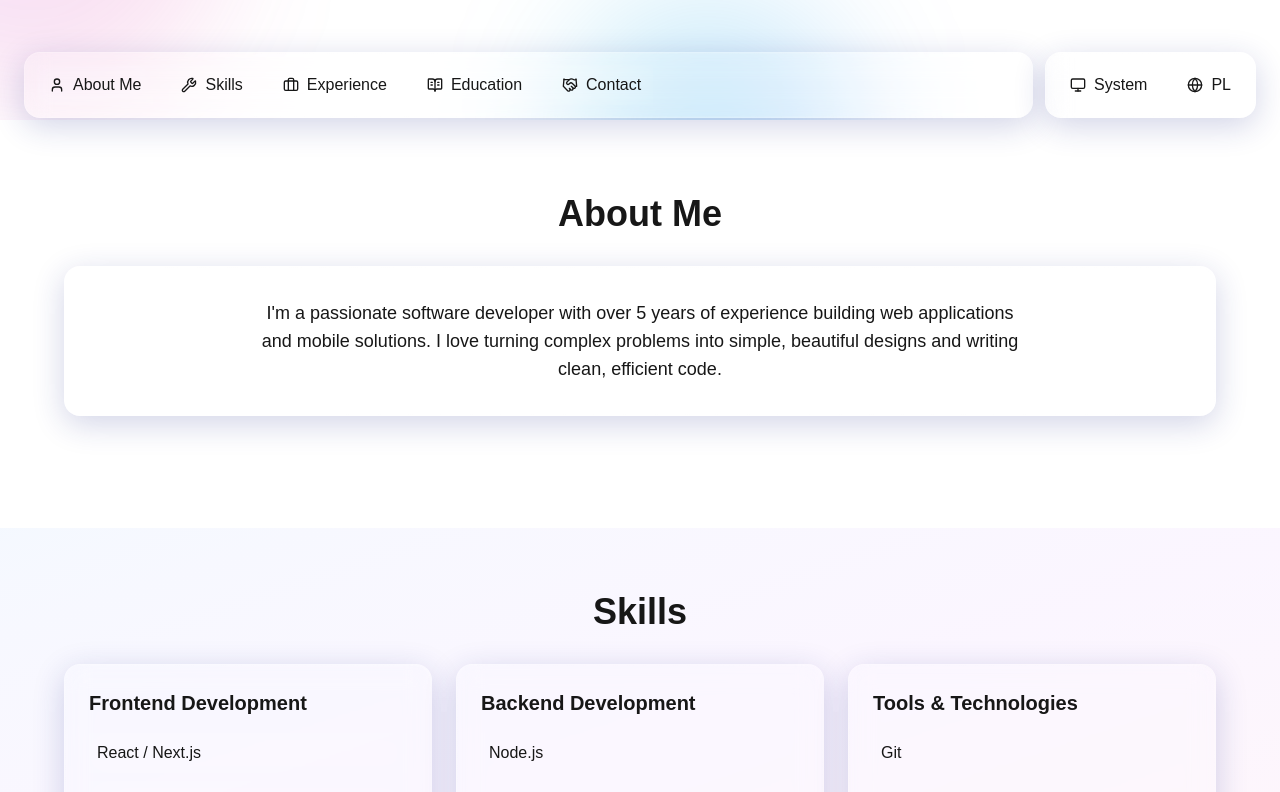
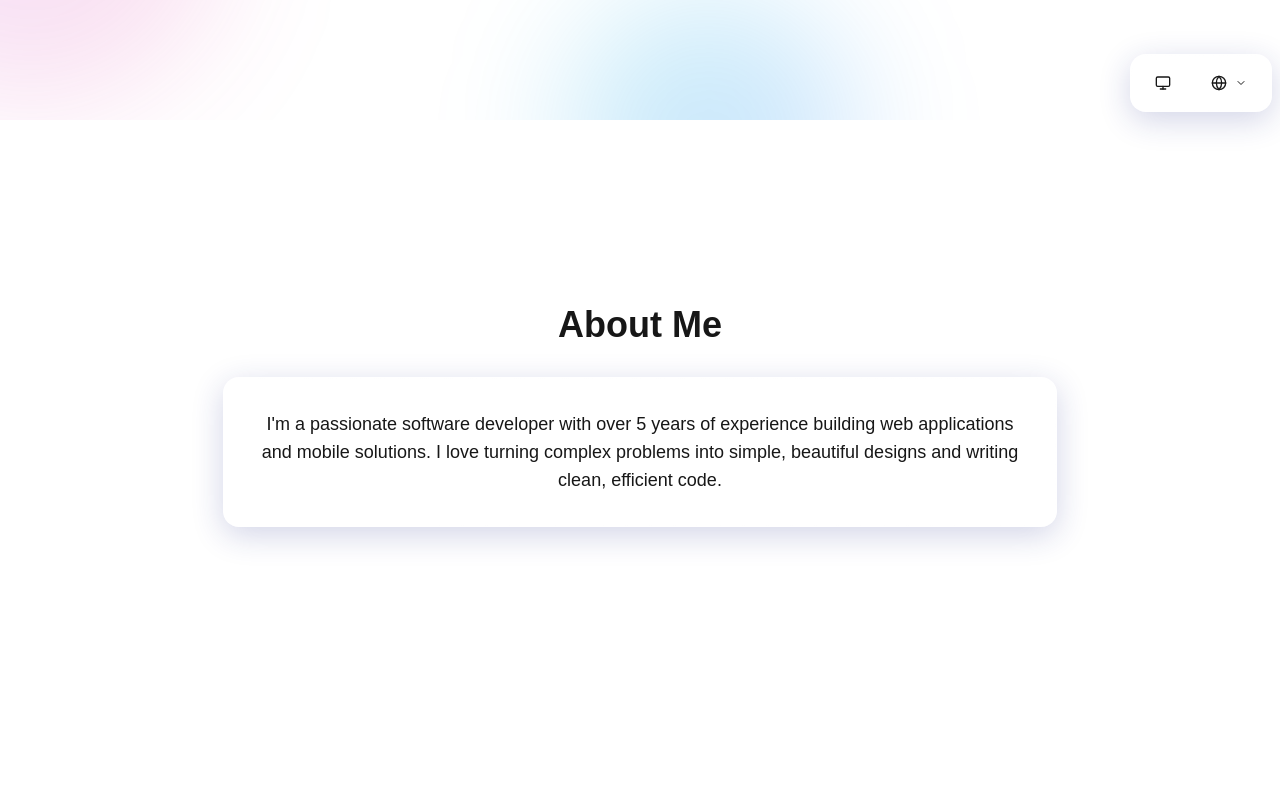
Before and after one commit to theConsite/theconsite.github.io, a Next.js app: page / in a window 1280 px wide. Shown: the part 680-1472 px from the top of the page. Built offline with nearby package versions, Linux system fonts and the light colour scheme.

Commit message:
redesign

```diff
--- a/src/pages/index.tsx
+++ b/src/pages/index.tsx
@@ -1,5 +1,5 @@
-import { useState, useEffect } from "react";
-import { Globe, User, Wrench, BookOpenText, Briefcase, Handshake, Moon, Sun, Monitor } from "lucide-react";
+import { useState, useEffect, useRef } from "react";
+import { Globe, User, Wrench, BookOpenText, Briefcase, Handshake, Moon, Sun, Monitor, ChevronDown } from "lucide-react";
 import { useTheme } from "@/contexts/theme-context";
 type Language = "en" | "pl";
 
@@ -154,7 +154,11 @@ const assets = {
 function HomeContent() {
   const [activeSection, setActiveSection] = useState<string>("hero");
   const [language, setLanguage] = useState<Language>("en");
+  const [isLanguageDropdownOpen, setIsLanguageDropdownOpen] = useState(false);
+  const [dropdownPosition, setDropdownPosition] = useState({ top: 0, left: 0 });
   const { theme, toggleTheme } = useTheme();
+  const languageDropdownRef = useRef<HTMLDivElement>(null);
+  const languageButtonRef = useRef<HTMLButtonElement>(null);
 
   // Handle language initialization after mount
   useEffect(() => {
@@ -170,6 +174,26 @@ function HomeContent() {
   useEffect(() => {
     localStorage.setItem("language", language);
   }, [language]);
+
+  // Handle click outside to close language dropdown
+  useEffect(() => {
+    function handleClickOutside(event: MouseEvent) {
+      const target = event.target as Node;
+      const isClickInsideDropdown = languageDropdownRef.current && languageDropdownRef.current.contains(target);
+      const isClickOnButton = languageButtonRef.current && languageButtonRef.current.contains(target);
+
+      if (!isClickInsideDropdown && !isClickOnButton) {
+        setIsLanguageDropdownOpen(false);
+      }
+    }
+
+    if (isLanguageDropdownOpen) {
+      document.addEventListener('mousedown', handleClickOutside);
+      return () => {
+        document.removeEventListener('mousedown', handleClickOutside);
+      };
+    }
+  }, [isLanguageDropdownOpen]);
 
   useEffect(() => {
     const observerOptions = {
@@ -204,9 +228,84 @@ function HomeContent() {
     }
   };
 
+  const handleLanguageSelect = (selectedLanguage: Language) => {
+    setLanguage(selectedLanguage);
+    setIsLanguageDropdownOpen(false);
+  };
+
+  const toggleLanguageDropdown = () => {
+    if (!isLanguageDropdownOpen && languageButtonRef.current) {
+      const rect = languageButtonRef.current.getBoundingClientRect();
+      const dropdownHeight = 80; // Approximate height for 2 options
+      setDropdownPosition({
+        top: rect.top - dropdownHeight - 16, // Position above button with margin
+        left: rect.left-72
+      });
+    }
+    setIsLanguageDropdownOpen(!isLanguageDropdownOpen);
+  };
+
+  const languageOptions = [
+    { code: 'en' as Language, label: 'English', flag: 'en' },
+    { code: 'pl' as Language, label: 'Polski', flag: '🇵🇱' }
+  ];
+
   const t = assets[language]
   return (
     <div className="min-h-screen bg-gradient-to-br from-background via-muted to-background">
+      <nav className=" fixed bottom-2 right-2 z-50 w-fit">
+          <div className="glass flex items-center justify-center gap-2 p-3 md:gap-4">
+            <button
+              onClick={toggleTheme}
+              className="smlbtn-hover flex items-center gap-2 px-3 py-2"
+              aria-label="Toggle theme"
+            >
+              {theme === 'light' ? (
+                <Sun className="w-4 h-4" />
+              ) : theme === 'dark' ? (
+                <Moon className="w-4 h-4" />
+              ) : (
+                <Monitor className="w-4 h-4" />
+              )}
+            </button>
+            <button
+              ref={languageButtonRef}
+              onClick={toggleLanguageDropdown}
+              className={`smlbtn-hover flex items-center gap-2 px-3 py-2 ${isLanguageDropdownOpen ? 'active' : ''}`}
+              aria-label="Change language"
+            >
+              <Globe className="w-4 h-4" />
+              <ChevronDown className={`w-3 h-3 transition-transform ${isLanguageDropdownOpen ? 'rotate-180' : ''}`} />
+            </button>
+          </div>
+    </nav>
+
+    {/* Language Dropdown */}
+    {isLanguageDropdownOpen && (
+      <div
+        ref={languageDropdownRef}
+        className="w-36 glass border border-border/20 rounded-lg overflow-hidden shadow-lg z-50"
+        style={{
+          position: 'fixed',
+          top: `${dropdownPosition.top}px`,
+          left: `${dropdownPosition.left}px`
+        }}
+      >
+        {languageOptions.map((option) => (
+          <button
+            key={option.code}
+            onClick={() => handleLanguageSelect(option.code)}
+            className={`w-full px-3 py-2 text-left hover:bg-foreground/10 transition-colors flex items-center gap-2 ${
+              language === option.code ? 'bg-foreground/5' : ''
+            }`}
+          >
+            <span className="text-sm">{option.flag}</span>
+            <span className="text-sm">{option.label}</span>
+          </button>
+        ))}
+      </div>
+    )}
+
     {/* Background Elements */}
     <div className="fixed inset-0 overflow-hidden pointer-events-none">
       <div className="absolute -top-40 -right-40 w-80 h-80 bg-gradient-to-br from-blue-500/20 to-purple-600/20 rounded-full blur-3xl"></div>
@@ -245,88 +344,8 @@ function HomeContent() {
       </div>
     </section>
 
-    <nav className="sticky top-0 z-50 w-full px-6 py-3">
-      <div className="max-w-[90rem] mx-auto flex flex-col md:flex-row justify-between gap-3">
-        {/* Main Navigation */}
-        <div className="glass p-2 md:p-3 flex-grow">
-          <div className="flex flex-wrap justify-center md:justify-start items-center gap-2 md:gap-4">
-            <a
-              href="#about"
-              onClick={(e) => handleNavClick(e, 'about')}
-              className={`glass-hover flex items-center gap-2 px-3 py-2 ${activeSection === "about" ? "active" : ""}`}
-            >
-              <User className="w-4 h-4" />
-              <span className="hidden sm:inline">{t.common.about}</span>
-            </a>
-            <a
-              href="#skills"
-              onClick={(e) => handleNavClick(e, 'skills')}
-              className={`glass-hover flex items-center gap-2 px-3 py-2 ${activeSection === "skills" ? "active" : ""}`}
-            >
-              <Wrench className="w-4 h-4" />
-              <span className="hidden sm:inline">{t.common.skills}</span>
-            </a>
-            <a
-              href="#experience"
-              onClick={(e) => handleNavClick(e, 'experience')}
-              className={`glass-hover flex items-center gap-2 px-3 py-2 ${activeSection === "experience" ? "active" : ""}`}
-            >
-              <Briefcase className="w-4 h-4" />
-              <span className="hidden sm:inline">{t.common.experience}</span>
-            </a>
-            <a
-              href="#education"
-              onClick={(e) => handleNavClick(e, 'education')}
-              className={`glass-hover flex items-center gap-2 px-3 py-2 ${activeSection === "education" ? "active" : ""}`}
-            >
-              <BookOpenText className="w-4 h-4" />
-              <span className="hidden sm:inline">{t.common.education}</span>
-            </a>
-            <a
-              href="#contact"
-              onClick={(e) => handleNavClick(e, 'contact')}
-              className={`glass-hover flex items-center gap-2 px-3 py-2 ${activeSection === "contact" ? "active" : ""}`}
-            >
-              <Handshake className="w-4 h-4" />
-              <span className="hidden sm:inline">{t.common.contact}</span>
-            </a>
-          </div>
-        </div>
-
-        {/* Controls */}
-        <div className="glass p-2 md:p-3">
-          <div className="flex items-center justify-center gap-2 md:gap-4">
-            <button
-              onClick={toggleTheme}
-              className="glass-hover flex items-center gap-2 px-3 py-2"
-              aria-label="Toggle theme"
-            >
-              {theme === 'light' ? (
-                <Sun className="w-4 h-4" />
-              ) : theme === 'dark' ? (
-                <Moon className="w-4 h-4" />
-              ) : (
-                <Monitor className="w-4 h-4" />
-              )}
-              <span className="hidden sm:inline">
-                {theme === 'light' ? 'Light' : theme === 'dark' ? 'Dark' : 'System'}
-              </span>
-            </button>
-            <button
-              onClick={() => setLanguage(prev => prev === "en" ? "pl" : "en")}
-              className="glass-hover flex items-center gap-2 px-3 py-2"
-              aria-label="Change language"
-            >
-              <Globe className="w-4 h-4" />
-              <span className="hidden sm:inline">{language === "en" ? "PL" : "EN"}</span>
-            </button>
-          </div>
-        </div>
-      </div>
-    </nav>
-
     {/* About Section */}
-    <section id="about" className="w-full px-6 py-16">
+    <section id="about" className="min-h-screen w-full px-6 py-16 flex items-center">
       <div className="max-w-6xl mx-auto">
         <h2 className="text-3xl md:text-4xl font-bold mb-8 text-center">
           {t.sections.about.title}
@@ -340,7 +359,7 @@ function HomeContent() {
     </section>
 
     {/* Skills Section */}
-    <section id="skills" className="w-full px-6 py-16 bg-gradient-to-br from-blue-500/5 via-purple-500/5 to-pink-500/5">
+    <section id="skills" className="min-h-screen w-full px-6 py-16 bg-gradient-to-br from-blue-500/5 via-purple-500/5 to-pink-500/5 flex items-center">
       <div className="max-w-6xl mx-auto">
         <h2 className="text-3xl md:text-4xl font-bold mb-8 text-center">
           {t.sections.skills.title}
@@ -378,7 +397,7 @@ function HomeContent() {
     </section>
 
     {/* Experience Section */}
-    <section id="experience" className="w-full px-6 py-16">
+    <section id="experience" className="min-h-screen w-full px-6 py-16 flex items-center">
       <div className="max-w-6xl mx-auto">
         <h2 className="text-3xl md:text-4xl font-bold mb-8 text-center">
           {t.sections.experience.title}
@@ -404,7 +423,7 @@ function HomeContent() {
     </section>
 
     {/* Education Section */}
-    <section id="education" className="w-full px-6 py-16 bg-gradient-to-br from-purple-500/5 via-pink-500/5 to-blue-500/5">
+    <section id="education" className="min-h-screen w-full px-6 py-16 bg-gradient-to-br from-purple-500/5 via-pink-500/5 to-blue-500/5 flex items-center">
       <div className="max-w-6xl mx-auto">
         <h2 className="text-3xl md:text-4xl font-bold mb-8 text-center">
           {t.sections.education.title}
@@ -431,7 +450,7 @@ function HomeContent() {
     </section>
 
     {/* Contact Section */}
-    <section id="contact" className="w-full px-6 py-16">
+    <section id="contact" className="min-h-screen w-full px-6 py-16 flex items-center">
       <div className="max-w-6xl mx-auto">
         <h2 className="text-3xl md:text-4xl font-bold mb-8 text-center">
           {t.sections.contact.title}
--- a/src/styles/globals.css
+++ b/src/styles/globals.css
@@ -15,6 +15,7 @@
     --glass-blur: 12px;
     --glass-hover-blur: 16px;
     --transition-speed: 0.3s;
+    --highlight-color: #35a0f8;
   }
 }
 
@@ -28,6 +29,7 @@
     --glass-blur: 16px;
     --glass-hover-blur: 20px;
     --transition-speed: 0.3s;
+    --highlight-color: #058eff;
   }
 }
 
@@ -40,6 +42,7 @@
   --glass-blur: 12px;
   --glass-hover-blur: 16px;
   --transition-speed: 0.3s;
+  --highlight-color: #058eff;
 }
 
 .dark {
@@ -51,6 +54,7 @@
   --glass-blur: 16px;
   --glass-hover-blur: 20px;
   --transition-speed: 0.3s;
+  --highlight-color: #058eff;
 }
 
 @theme inline {
@@ -138,6 +142,16 @@ body {
   -webkit-backdrop-filter: blur(var(--glass-hover-blur));
 }
 
+.smlbtn-hover{
+  transition: all 0.1s ease;
+  border-radius: 0.5rem;
+}
+
+.smlbtn-hover:hover, .smlbtn-hover.active, .smlbtn-hover.active:hover {
+  background-color: var(--highlight-color);
+  cursor: pointer;
+}
+
 /* Gradient Backgrounds */
 .gradient-bg {
   background: linear-gradient(135deg,
```
